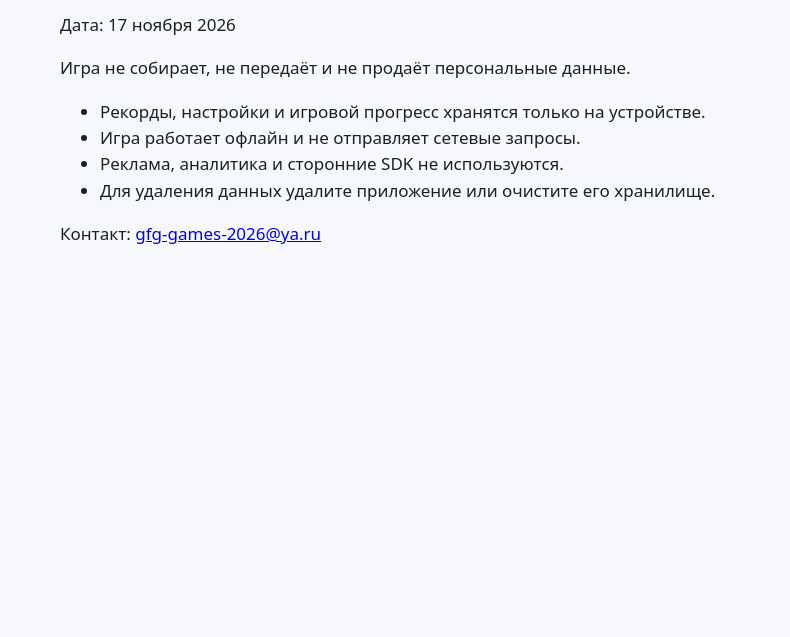
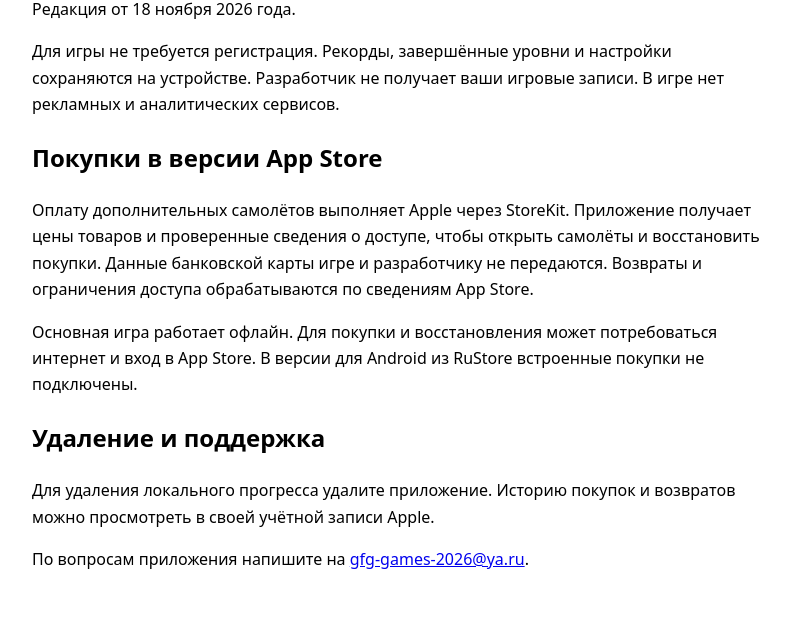
Before and after one commit to Vladimir761867/app-privacy, a plain HTML site: page afterburn.html in a window 1280 px wide. Shown: the part 163-800 px from the top of the page, without its empty margins (240-1030 px from the left). Drawn offline with Linux system fonts and the light colour scheme.

Commit message:
Publish Ryadom privacy policy and update Afterburn StoreKit disclosure

```diff
--- a/afterburn.html
+++ b/afterburn.html
@@ -1 +1,24 @@
-<!doctype html><html lang="ru"><meta charset="utf-8"><meta name="viewport" content="width=device-width,initial-scale=1"><title>Политика конфиденциальности — Форсаж Небес</title><body style="font:17px/1.55 system-ui,sans-serif;max-width:680px;margin:0 auto;padding:24px 16px;color:#17202b;background:#f6f8fb"><h1>Политика конфиденциальности — «Форсаж Небес»</h1><p>Дата: 17 ноября 2026</p><p>Игра не собирает, не передаёт и не продаёт персональные данные.</p><ul><li>Рекорды, настройки и игровой прогресс хранятся только на устройстве.</li><li>Игра работает офлайн и не отправляет сетевые запросы.</li><li>Реклама, аналитика и сторонние SDK не используются.</li><li>Для удаления данных удалите приложение или очистите его хранилище.</li></ul><p>Контакт: <a href="mailto:gfg-games-2026@ya.ru">gfg-games-2026@ya.ru</a></p></body></html>
+<!doctype html>
+<html lang="ru">
+<head>
+  <meta charset="utf-8">
+  <meta name="viewport" content="width=device-width, initial-scale=1">
+  <title>Политика конфиденциальности — Форсаж Небес</title>
+  <style>
+    body {max-width:46rem;margin:2rem auto;padding:0 1rem;font:1rem/1.65 system-ui,sans-serif}
+  </style>
+</head>
+<body>
+<main>
+  <h1>Политика конфиденциальности «Форсаж Небес»</h1>
+  <p>Редакция от 18 ноября 2026 года.</p>
+  <p>Для игры не требуется регистрация. Рекорды, завершённые уровни и настройки сохраняются на устройстве. Разработчик не получает ваши игровые записи. В игре нет рекламных и аналитических сервисов.</p>
+  <h2>Покупки в версии App Store</h2>
+  <p>Оплату дополнительных самолётов выполняет Apple через StoreKit. Приложение получает цены товаров и проверенные сведения о доступе, чтобы открыть самолёты и восстановить покупки. Данные банковской карты игре и разработчику не передаются. Возвраты и ограничения доступа обрабатываются по сведениям App Store.</p>
+  <p>Основная игра работает офлайн. Для покупки и восстановления может потребоваться интернет и вход в App Store. В версии для Android из RuStore встроенные покупки не подключены.</p>
+  <h2>Удаление и поддержка</h2>
+  <p>Для удаления локального прогресса удалите приложение. Историю покупок и возвратов можно просмотреть в своей учётной записи Apple.</p>
+  <p>По вопросам приложения напишите на <a href="mailto:gfg-games-2026@ya.ru">gfg-games-2026@ya.ru</a>.</p>
+</main>
+</body>
+</html>
--- /dev/null
+++ b/css/privacy.css
@@ -0,0 +1,7 @@
+html{color-scheme:dark;background:#1b1f27;color:#fff4df;font:17px/1.6 system-ui,sans-serif}
+body{margin:0}
+main{max-width:720px;margin:auto;padding:24px 20px 36px}
+h1,h2{line-height:1.2}
+a{color:#ffcb75;text-underline-offset:3px}
+a:focus-visible{outline:3px solid #ffcb75;outline-offset:3px}
+section{margin-top:32px;border-top:1px solid #847762;padding-top:8px}
```
Also changed, not shown: index.html (+1 -0 lines), ryadom.html (added, +33 -0 lines).
